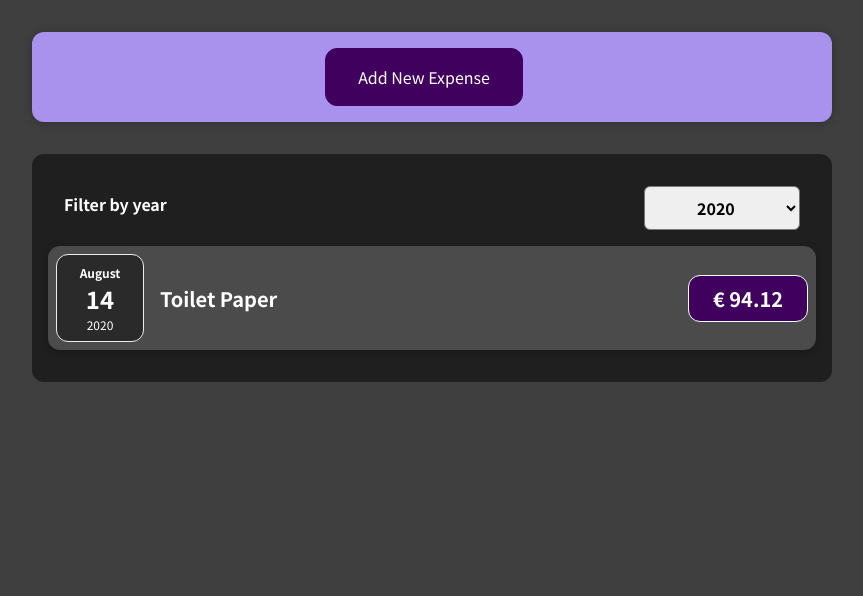
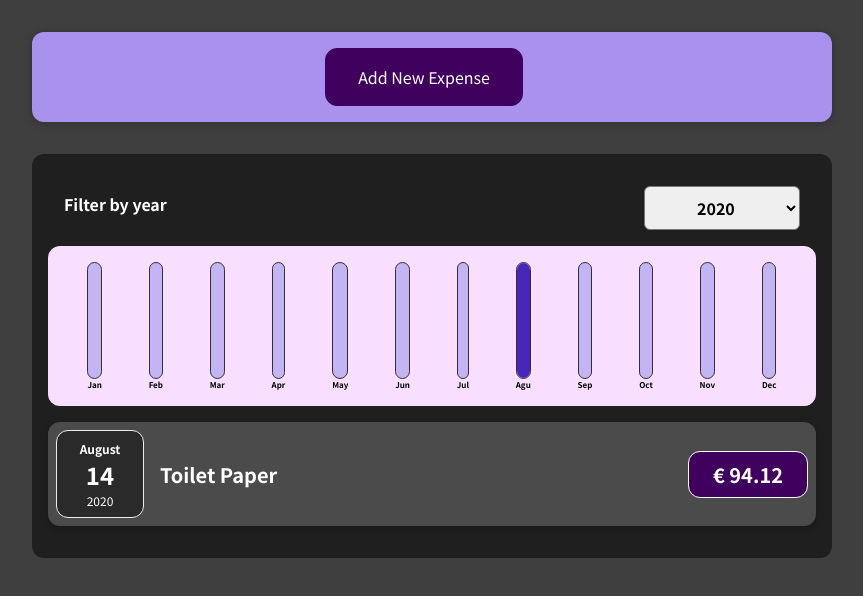
Before and after one commit to manpreetjsb/expense, a React (Create React App) app: page / in a window 1280 px wide. Shown: the top 596 px of the page, without its empty margins (208-1071 px from the left). Built offline with nearby package versions, Linux system fonts and the light colour scheme.

Commit message:
added chart

```diff
--- /dev/null
+++ b/src/Components/Chart/Chart.css
@@ -0,0 +1,9 @@
+.chart {
+  padding: 1rem;
+  border-radius: 12px;
+  background-color: #f8dfff;
+  text-align: center;
+  display: flex;
+  justify-content: space-around;
+  height: 10rem;
+}
--- /dev/null
+++ b/src/Components/Chart/Chart.js
@@ -0,0 +1,23 @@
+import React from "react";
+import ChartBar from "./ChartBar";
+
+import "./Chart.css";
+
+const Chart = (props) => {
+  const datapPointValue = props.data.map((datapoint) => datapoint.value);
+  const totalMaximum = Math.max(...datapPointValue);
+  return (
+    <div className="chart">
+      {props.data.map((datapoint) => (
+        <ChartBar
+          key={datapoint.label}
+          value={datapoint.value}
+          maxValue={totalMaximum}
+          label={datapoint.label}
+        />
+      ))}
+    </div>
+  );
+};
+
+export default Chart;
--- /dev/null
+++ b/src/Components/Chart/ChartBar.css
@@ -0,0 +1,30 @@
+.chart-bar {
+  height: 100%;
+  display: flex;
+  flex-direction: column;
+  align-items: center;
+}
+
+.chart-bar__inner {
+  height: 100%;
+  width: 100%;
+  border: 1px solid #313131;
+  border-radius: 12px;
+  background-color: #c3b4f3;
+  overflow: hidden;
+  display: flex;
+  flex-direction: column;
+  justify-content: flex-end;
+}
+
+.chart-bar__fill {
+  background-color: #4826b9;
+  width: 100%;
+  transition: all 0.3s ease-out;
+}
+
+.chart-bar__label {
+  font-weight: bold;
+  font-size: 0.5rem;
+  text-align: center;
+}
--- /dev/null
+++ b/src/Components/Chart/ChartBar.js
@@ -0,0 +1,25 @@
+import React from "react";
+
+import "./ChartBar.css";
+
+const ChartBar = (props) => {
+  let barFillHeight = "0%";
+
+  if (props.maxValue > 0) {
+    barFillHeight = Math.round(props.value / props.maxValue) * 100 + "%";
+  }
+
+  return (
+    <div className="chart-bar">
+      <div className="chart-bar__inner ">
+        <div
+          className="chart-bar__fill"
+          style={{ height: barFillHeight }}
+        ></div>
+      </div>
+      <div className="chart-bar__label">{props.label}</div>
+    </div>
+  );
+};
+
+export default ChartBar;
--- a/src/Components/Expenses/Expenses.js
+++ b/src/Components/Expenses/Expenses.js
@@ -3,6 +3,7 @@
 import ExpensesFilter from "./ExpensesFilter";
 import "./Expenses.css";
 import ExpensesList from "./ExpensesList";
+import ExpensesChart from "./ExpensesChart";
 
 const Expenses = (props) => {
   const [filteredYear, setFilteredYear] = useState("2020");
@@ -21,6 +22,7 @@
           onChangeFilter={filterChangeHandler}
           filteredYear={filteredYear}
         />
+        <ExpensesChart expenses={filteredResult} />
         <ExpensesList items={filteredResult} />
       </Card>
     </div>
--- /dev/null
+++ b/src/Components/Expenses/ExpensesChart.js
@@ -0,0 +1,28 @@
+// import React from "react";
+import Chart from "../Chart/Chart";
+
+const ExpensesChart = (props) => {
+  const chartDataPoints = [
+    { label: "Jan", value: 0 },
+    { label: "Feb", value: 0 },
+    { label: "Mar", value: 0 },
+    { label: "Apr", value: 0 },
+    { label: "May", value: 0 },
+    { label: "Jun", value: 0 },
+    { label: "Jul", value: 0 },
+    { label: "Agu", value: 0 },
+    { label: "Sep", value: 0 },
+    { label: "Oct", value: 0 },
+    { label: "Nov", value: 0 },
+    { label: "Dec", value: 0 },
+  ];
+
+  for (const expense of props.expenses) {
+    const expenseMonth = expense.date.getMonth();
+    chartDataPoints[expenseMonth].value += expense.amount;
+  }
+
+  return <Chart data={chartDataPoints} />;
+};
+
+export default ExpensesChart;
--- a/src/Components/NewExpense/ExpenseForm.js
+++ b/src/Components/NewExpense/ExpenseForm.js
@@ -21,7 +21,7 @@
 
     const expenseData = {
       title: titleChange,
-      amount: amountChange,
+      amount: +amountChange,
       date: new Date(dateChange),
     };
 
```
Also changed, not shown: 1 other file (tests, documents, lock files or other folders).
